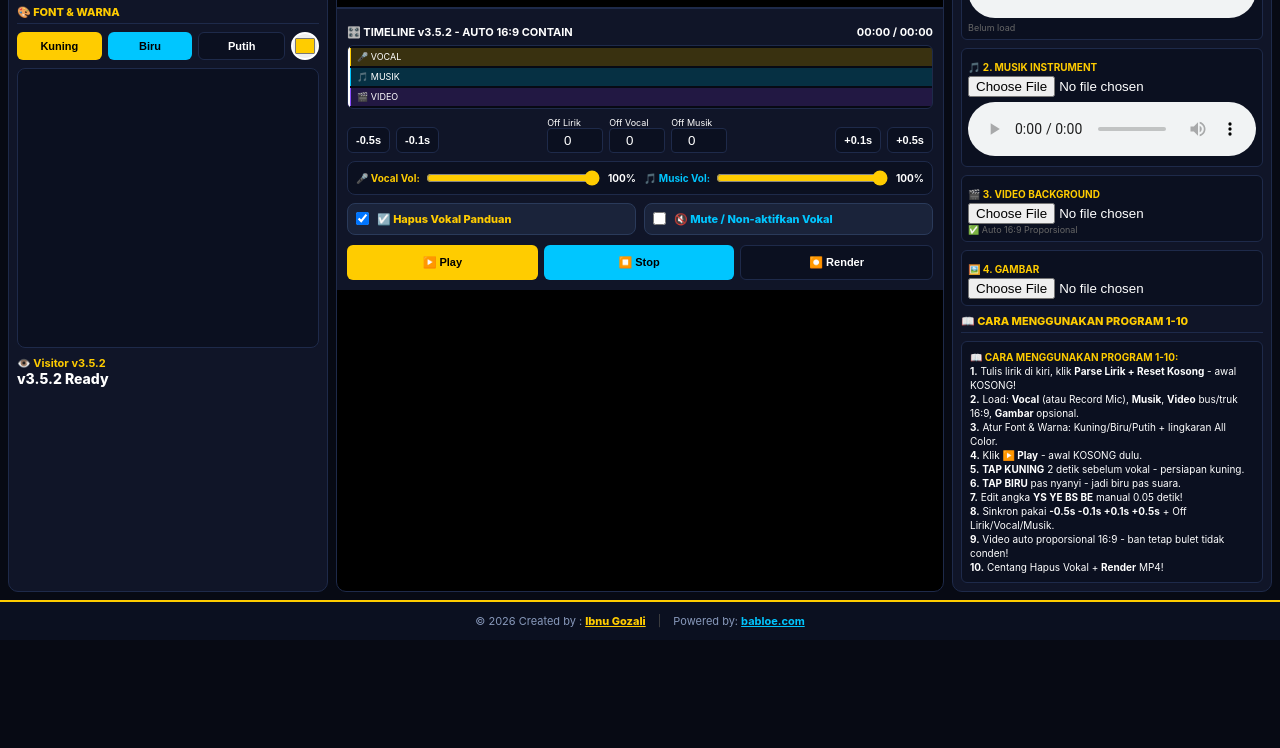
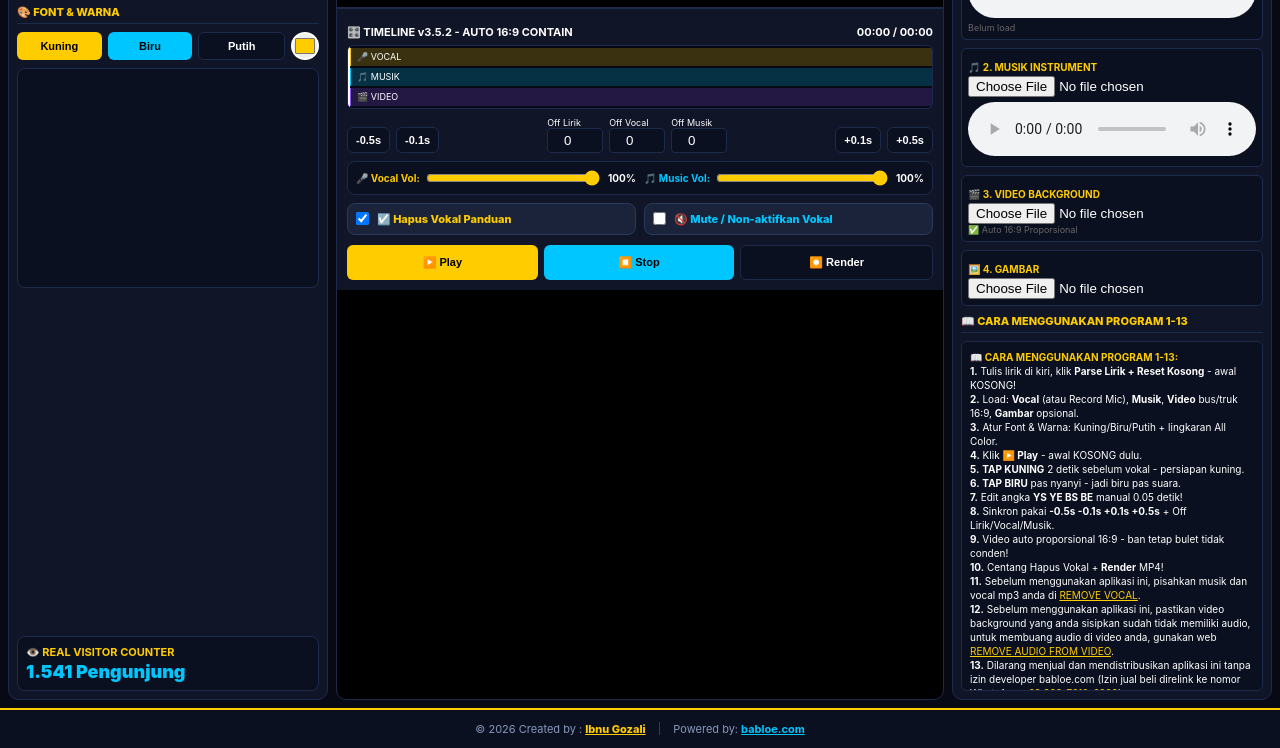
Before and after one commit to ibhent/karaoke-babloe, a website: page karaoke-studio-v3.5.2.html in a window 1280 px wide. Shown: the part 382-1130 px from the top of the page. Before the commit the page ends 1022 px from the top, so only its background shows below. Drawn offline with Linux system fonts and the light colour scheme; no server answers.

Commit message:
Update karaoke-studio-v3.5.2.html

```diff
--- a/karaoke-studio-v3.5.2.html
+++ b/karaoke-studio-v3.5.2.html
@@ -33,19 +33,18 @@ body.mode-mobile .layout{grid-template-columns:1fr;gap:12px}
 .timeline-track{position:relative;height:64px;background:#070a14;border:1px solid var(--border);border-radius:6px;margin-top:6px;overflow:hidden} .track-lane{position:absolute;left:0;right:0;height:18px;font-size:9px;padding-left:6px;line-height:18px} .lane-vocal{top:2px;background:#ffcc0033;border-left:3px solid var(--yellow)} .lane-music{top:22px;background:#00c6ff33;border-left:3px solid var(--blue)} .lane-video{top:42px;background:#8a4fff33;border-left:3px solid #8a4fff}
 .playhead{position:absolute;top:0;bottom:0;width:2px;background:#fff;z-index:5} .color-wheel{width:28px;height:28px;border-radius:50%;border:2px solid #fff;cursor:pointer;padding:0}
 footer{padding:12px;background:#0b1020;border-top:2px solid var(--yellow);text-align:center;font-size:11px;color:var(--muted)}
-.tutor{font-size:10px;line-height:1.4;background:#0b1020;border:1px solid var(--border);padding:8px;border-radius:6px}
+.tutor{font-size:10px;line-height:1.4;background:#0b1020;border:1px solid var(--border);padding:8px;border-radius:6px;max-height:350px;overflow-y:auto}
 .rec-box{background:#1a0a0a;border:1px solid #442222;border-radius:8px;padding:6px}
 .vol-control{display:flex;align-items:center;gap:6px;font-size:10px;font-weight:700}
 .vol-control input[type=range]{flex:1;accent-color:var(--yellow)}
 .sidebar-img-box{width:100%;aspect-ratio:16/9;background:#0b1020;border:1px solid var(--border);border-radius:8px;overflow:hidden;margin-bottom:4px}
 .sidebar-img-box img{width:100%;height:100%;object-fit:cover;display:block}
+.visitor-box{background:#0b1020;border:1px solid var(--border);border-radius:8px;padding:8px;margin-top:auto}
 </style></head><body>
 
 <header>
   <div class="app-title">Karaoke Babloe v3.5.2</div>
-  <!-- NOMOR 1: TEKS PEMBUAT LAGU KARAOKE, MUDAH DAN GRATIS -->
   <div class="header-tagline">PEMBUAT LAGU KARAOKE, MUDAH DAN GRATIS</div>
-  <!-- NOMOR 2: PROGRESSIVE WEB APP MODE SELECTOR -->
   <div class="header-pwa">
     <span>📱 PWA View:</span>
     <select id="pwaViewSelect" class="pwa-select" onchange="changePWAView(this.value)">
@@ -78,8 +77,13 @@ footer{padding:12px;background:#0b1020;border-top:2px solid var(--yellow);text-a
 </div>
 <div class="panel-title">🎨 FONT & WARNA</div>
 <div class="row"><button class="btn btn-yellow" style="flex:1" onclick="setColor('#ffcc00')">Kuning</button><button class="btn btn-blue" style="flex:1" onclick="setColor('#00c6ff')">Biru</button><button class="btn btn-outline" style="flex:1" onclick="setColor('#ffffff')">Putih</button><input type="color" id="colorWheel" class="color-wheel" value="#ffcc00" oninput="setColor(this.value)"></div>
-<div id="parsedBox" style="background:#0b1020;border-radius:8px;height:280px;border:1px solid var(--border);overflow:auto;padding:6px"></div>
-<div class="visitor-box"><div style="font-size:11px;font-weight:700;color:var(--yellow)">👁️ Visitor v3.5.2</div><div style="font-size:14px;font-weight:800;color:#fff">v3.5.2 Ready</div></div>
+<div id="parsedBox" style="background:#0b1020;border-radius:8px;height:220px;border:1px solid var(--border);overflow:auto;padding:6px"></div>
+
+<!-- VISITOR COUNTER REALTIME -->
+<div class="visitor-box">
+  <div style="font-size:11px;font-weight:700;color:var(--yellow)">👁️ REAL VISITOR COUNTER</div>
+  <div id="realVisitorCount" style="font-size:18px;font-weight:900;color:#00c6ff;margin-top:2px;">Loading...</div>
+</div>
 </div>
 
 <!-- PANEL TENGAH (PREVIEW KOSONG UNTUK VIDEO UPLOAD) -->
@@ -127,8 +131,8 @@ footer{padding:12px;background:#0b1020;border-top:2px solid var(--yellow);text-a
 <div class="file-group"><label>🎵 2. MUSIK INSTRUMENT</label><input type="file" accept="audio/*" onchange="loadMusic(this)"><audio id="audioMusic" controls style="width:100%;margin-top:5px"></audio></div>
 <div class="file-group"><label>🎬 3. VIDEO BACKGROUND</label><input type="file" accept="video/*" onchange="loadVideo(this)"><div id="videoInfo" style="font-size:9px;color:#666">✅ Auto 16:9 Proporsional</div></div>
 <div class="file-group"><label>🖼️ 4. GAMBAR</label><input type="file" accept="image/*" onchange="loadImage(this)"></div>
-<div class="panel-title">📖 CARA MENGGUNAKAN PROGRAM 1-10</div>
-<div class="tutor"><b style="color:#ffcc00">📖 CARA MENGGUNAKAN PROGRAM 1-10:</b><br>
+<div class="panel-title">📖 CARA MENGGUNAKAN PROGRAM 1-13</div>
+<div class="tutor"><b style="color:#ffcc00">📖 CARA MENGGUNAKAN PROGRAM 1-13:</b><br>
 <b>1.</b> Tulis lirik di kiri, klik <b>Parse Lirik + Reset Kosong</b> - awal KOSONG!<br>
 <b>2.</b> Load: <b>Vocal</b> (atau Record Mic), <b>Musik</b>, <b>Video</b> bus/truk 16:9, <b>Gambar</b> opsional.<br>
 <b>3.</b> Atur Font & Warna: Kuning/Biru/Putih + lingkaran All Color.<br>
@@ -138,7 +142,10 @@ footer{padding:12px;background:#0b1020;border-top:2px solid var(--yellow);text-a
 <b>7.</b> Edit angka <b>YS YE BS BE</b> manual 0.05 detik!<br>
 <b>8.</b> Sinkron pakai <b>-0.5s -0.1s +0.1s +0.5s</b> + Off Lirik/Vocal/Musik.<br>
 <b>9.</b> Video auto proporsional 16:9 - ban tetap bulet tidak conden!<br>
-<b>10.</b> Centang Hapus Vokal + <b>Render</b> MP4!</div>
+<b>10.</b> Centang Hapus Vokal + <b>Render</b> MP4!<br>
+<b>11.</b> Sebelum menggunakan aplikasi ini, pisahkan musik dan vocal mp3 anda di <a href="https://vocalremover.org/id/" target="_blank" style="color:var(--yellow);text-decoration:underline;">REMOVE VOCAL</a>.<br>
+<b>12.</b> Sebelum menggunakan aplikasi ini, pastikan video background yang anda sisipkan sudah tidak memiliki audio, untuk membuang audio di video anda, gunakan web <a href="https://clideo.com/id/mute-video" target="_blank" style="color:var(--yellow);text-decoration:underline;">REMOVE AUDIO FROM VIDEO</a>.<br>
+<b>13.</b> Dilarang menjual dan mendistribusikan aplikasi ini tanpa izin developer babloe.com (Izin jual beli direlink ke nomor WhatsApp <a href="https://wa.me/6288976106939" target="_blank" style="color:var(--yellow);text-decoration:underline;">+62 889-7610-6939</a>).</div>
 </div>
 </div>
 </div>
@@ -155,6 +162,27 @@ footer{padding:12px;background:#0b1020;border-top:2px solid var(--yellow);text-a
 let lyrics=[],markers=[],state={duration:0,current:0,playing:false,img:null,currentIdx:-1,style:{color:'#ffcc00'}};
 let mediaRecorder, audioChunks=[], recordedBlob=null;
 const elVideo=document.getElementById('realVideo'), elVocal=document.getElementById('audioVocal'), elMusic=document.getElementById('audioMusic'), canvas=document.getElementById('canvasPreview'), ctx=canvas.getContext('2d'), overlay=document.getElementById('lyricOverlay');
+
+// REALTIME VISITOR COUNTER API (AUTO INCREMENT + FORMAT ANGKA)
+async function fetchRealVisitors() {
+  const countEl = document.getElementById('realVisitorCount');
+  try {
+    const res = await fetch('https://api.countapi.xyz/hit/karaoke.babloe.com/visits');
+    if (res.ok) {
+      const data = await res.json();
+      countEl.innerText = data.value.toLocaleString('id-ID') + ' Pengunjung';
+    } else {
+      throw new Error();
+    }
+  } catch (e) {
+    // Fallback counter berbasis LocalStorage jika API publik offline/terkendala CORS
+    let visits = parseInt(localStorage.getItem('kb_visitor_count') || '1540');
+    visits++;
+    localStorage.setItem('kb_visitor_count', visits);
+    countEl.innerText = visits.toLocaleString('id-ID') + ' Pengunjung';
+  }
+}
+fetchRealVisitors();
 
 // FUNGSI GANTI VIEWPORT PWA (DESKTOP, TABLET, ANDROID/MOBILE)
 function changePWAView(mode) {
```
